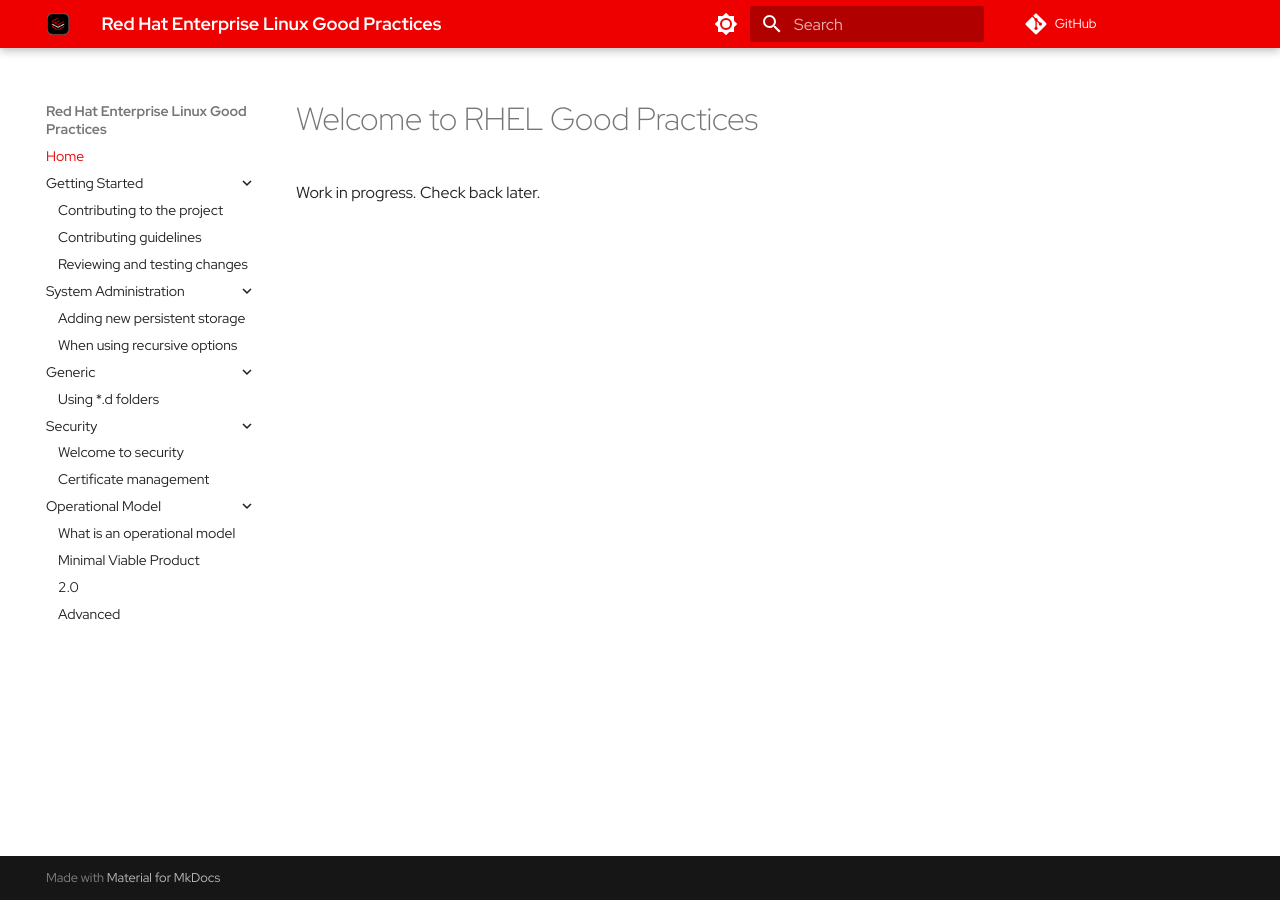
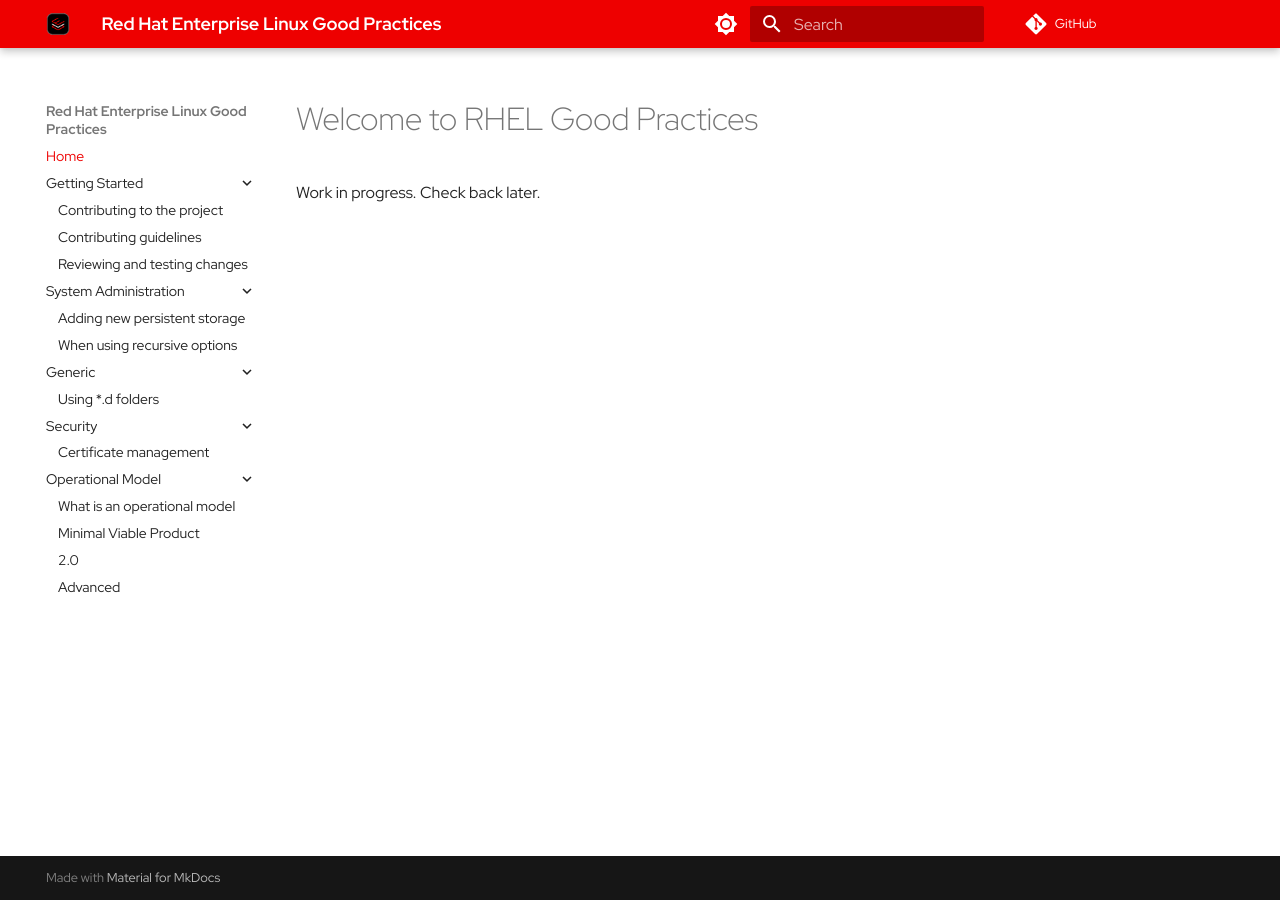
Before and after one commit to redhat-cop/rhel-good-practices, an MkDocs documentation site: the page built from docs/index.md, in a window 1280 px wide. Built offline with MkDocs 1.6.1 and Material for MkDocs 9.7.7, drawn with Linux system fonts in a browser that asks for light colours; comment, search, counter and statistics services are not loaded.

Commit message:
remove welcome link from menu

```diff
--- a/mkdocs.yml
+++ b/mkdocs.yml
@@ -38,7 +38,6 @@
   - Generic:
     - "Using *.d folders": generic/dotdfolders.md
   - Security:
-    - Welcome to security: security/welcome.md
     - Certificate management: security/certificate-management.md
   - Operational Model:
     - "What is an operational model": operational-model/intro.md
```
